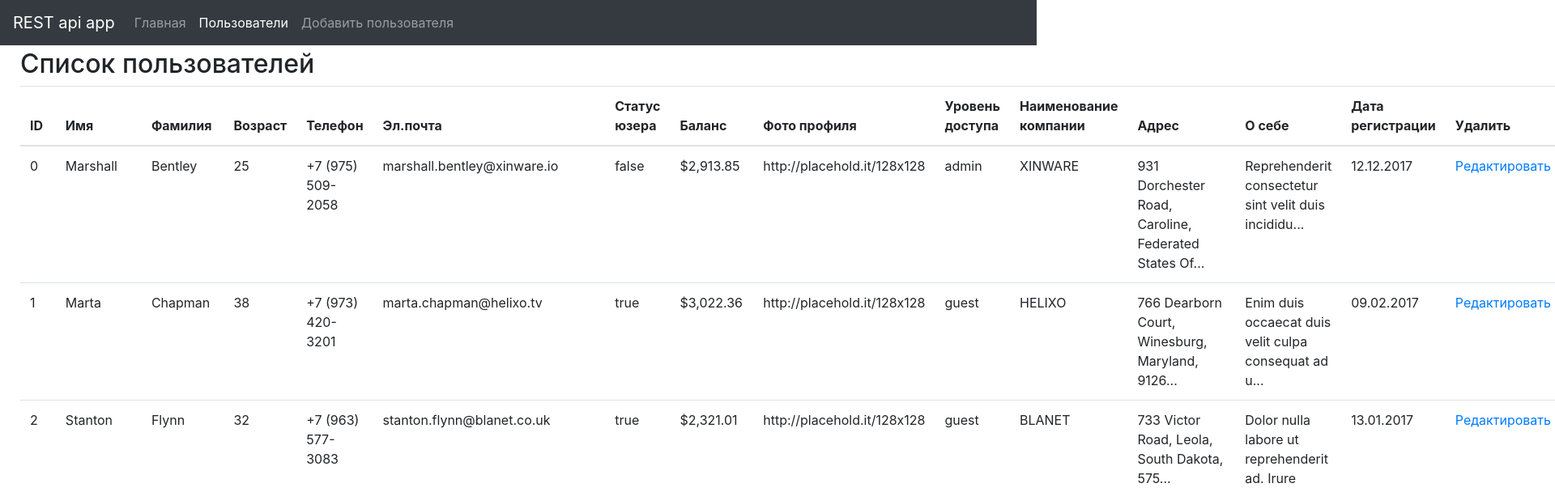
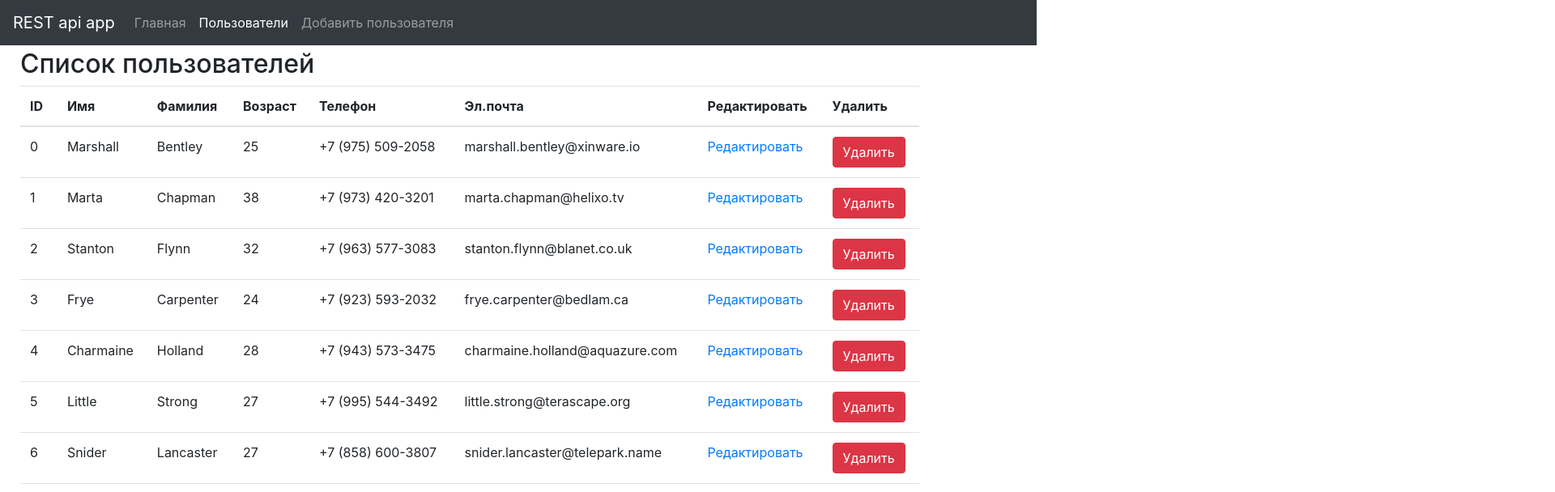
Before and after one commit to guitaroff/vue-cli-20190225, a Vue app: page /users in a window 1280 px wide. Shown: the top 608 px of the page at 81% size, 1920 px wide, since content can reach past the window. Built offline with nearby package versions, Linux system fonts and the light colour scheme; data requests are answered from the project's data file.

Commit message:
set up slots for users table

```diff
--- a/src/components/UsersList.vue
+++ b/src/components/UsersList.vue
@@ -1,7 +1,10 @@
 <template>
   <div>
+    <slot name="header"></slot>
+
     <table class="table table-hover">
       <thead>
+        <slot name="table-header">
           <tr>
             <th scope="col">ID</th>
             <th scope="col">Имя</th>
@@ -19,9 +22,11 @@
             <th scope="col">Дата регистрации</th>
             <th scope="col">Удалить</th>
           </tr>
+        </slot>
       </thead>
       <tbody>
         <tr v-for="user in users" :key="user.id">
+          <slot name="table-row" :user="user" :deleteUser="deleteUser">
             <td>{{ user.id }}</td>
             <td>{{ user.firstName }}</td>
             <td>{{ user.lastName }}</td>
@@ -44,6 +49,7 @@
                 Удалить
               </button>
             </td>
+          </slot>
         </tr>
       </tbody>
     </table>
--- a/src/views/Users.vue
+++ b/src/views/Users.vue
@@ -4,7 +4,36 @@
     <div v-if="!users.length" class="alert alert-warning">
       Загрузка...
     </div>
-    <users-list v-else :users="users" @delete-user="deleteUser"></users-list>
+    <users-list v-else :users="users" @delete-user="deleteUser">
+      <template slot="table-header">
+        <tr>
+          <th scope="col">ID</th>
+          <th scope="col">Имя</th>
+          <th scope="col">Фамилия</th>
+          <th scope="col">Возраст</th>
+          <th scope="col">Телефон</th>
+          <th scope="col">Эл.почта</th>
+          <th scope="col">Редактировать</th>
+          <th scope="col">Удалить</th>
+        </tr>
+      </template>
+      <template slot="table-row" slot-scope="{ user, deleteUser }">
+        <td>{{ user.id }}</td>
+        <td>{{ user.firstName }}</td>
+        <td>{{ user.lastName }}</td>
+        <td>{{ user.age }}</td>
+        <td>{{ user.phone }}</td>
+        <td>{{ user.email }}</td>
+        <td>
+          <router-link :to="'/edit/' + user.id">Редактировать</router-link>
+        </td>
+        <td>
+          <button type="button" class="btn btn-danger" @click="deleteUser(user.id)">
+            Удалить
+          </button>
+        </td>
+      </template>
+    </users-list>
   </div>
 </template>
 
```
Lines whose indentation alone changed are shown as unchanged.
